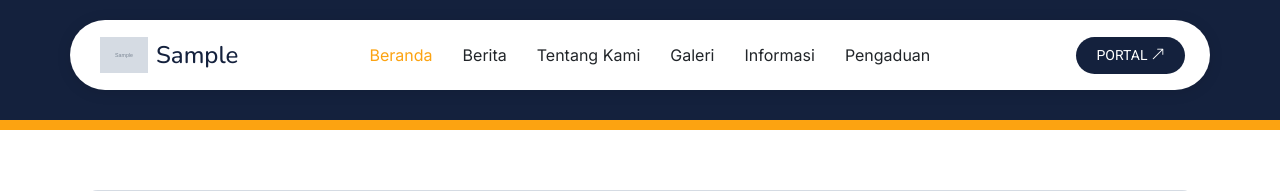
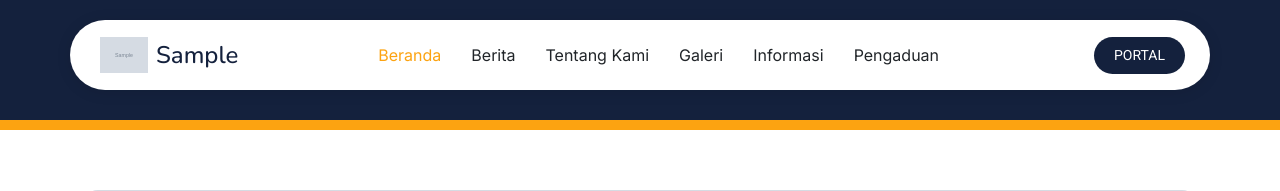
Before and after one commit to rizkiatnousbalpanglawa/mamasa-opd, a Laravel app: page / in a window 1280 px wide. Shown: the top 191 px of the page. Run offline with Laravel 12, Linux system fonts and the light colour scheme; tables that the repository leaves empty hold one stand-in row (values such as "Sample post"); grey boxes marked "Sample" are stand-in pictures; some libraries are stand-ins or nearby versions.

Commit message:
redesign layout

```diff
--- a/resources/views/layouts/app.blade.php
+++ b/resources/views/layouts/app.blade.php
@@ -42,12 +42,13 @@
             class="header-container container-fluid container-xl position-relative d-flex align-items-center justify-content-between">
             <a href="{{ url('/') }}" class="logo d-flex align-items-center me-auto me-xl-0">
                 <img src="{{ asset(Storage::url($opd->image)) }}" alt="" />
-                <h1 class="sitename">{{ $opd->singkatan }}</h1>
+                <h1 class="sitename">{{ Str::limit($opd->singkatan, 20) }}</h1>
             </a>
 
             <x-navigation-menu />
 
-            <a class="btn-getstarted" href="https://mamasa.usbal.xyz">PORTAL <i class="bi bi-arrow-up-right"></i></a>
+            <a class="btn-getstarted" href="https://mamasa.usbal.xyz">PORTAL</a>
+            {{-- <a class="btn-getstarted" href="https://mamasa.usbal.xyz">PORTAL <i class="bi bi-arrow-up-right"></i></a> --}}
         </div>
     </header>
 
```
